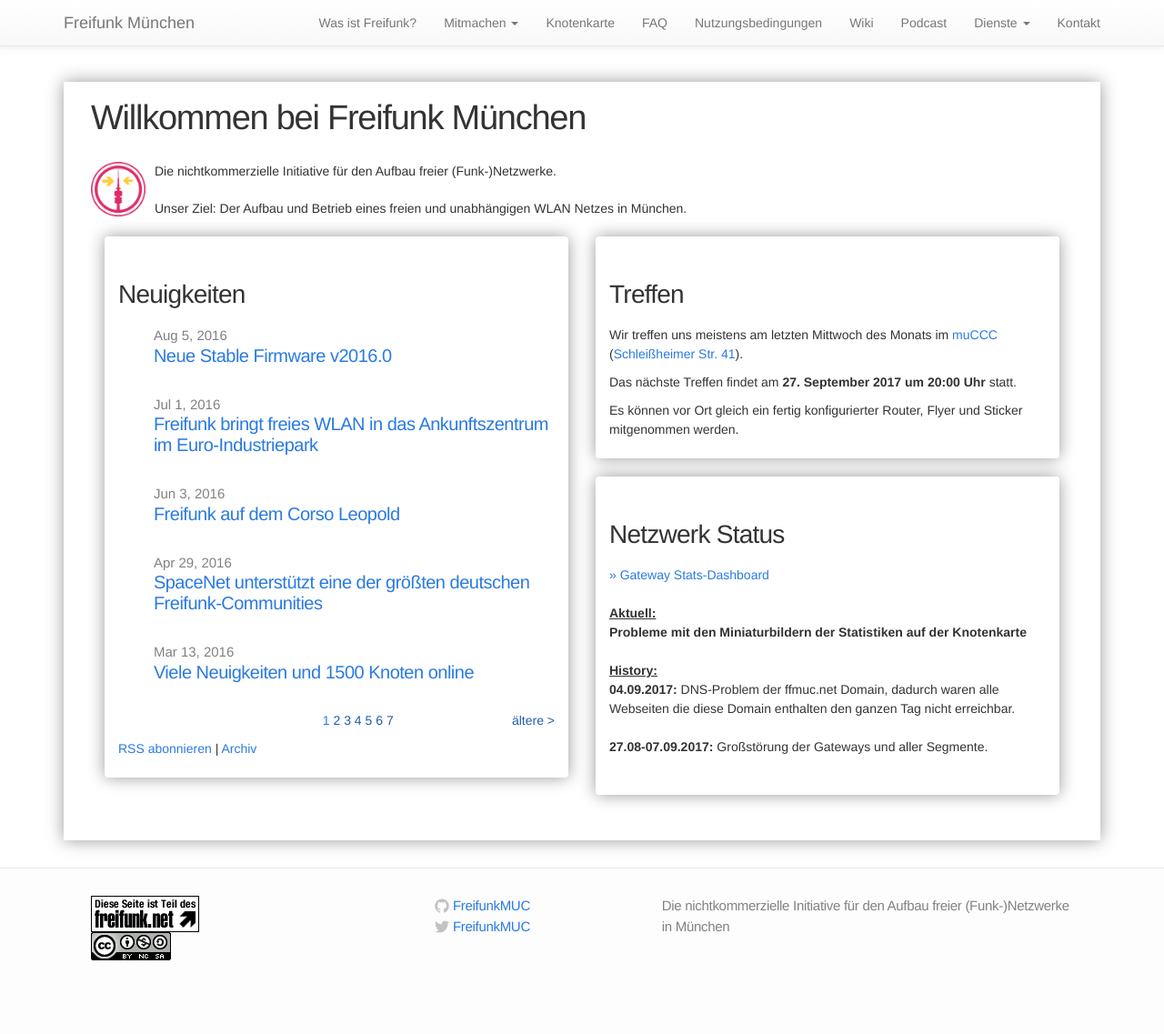
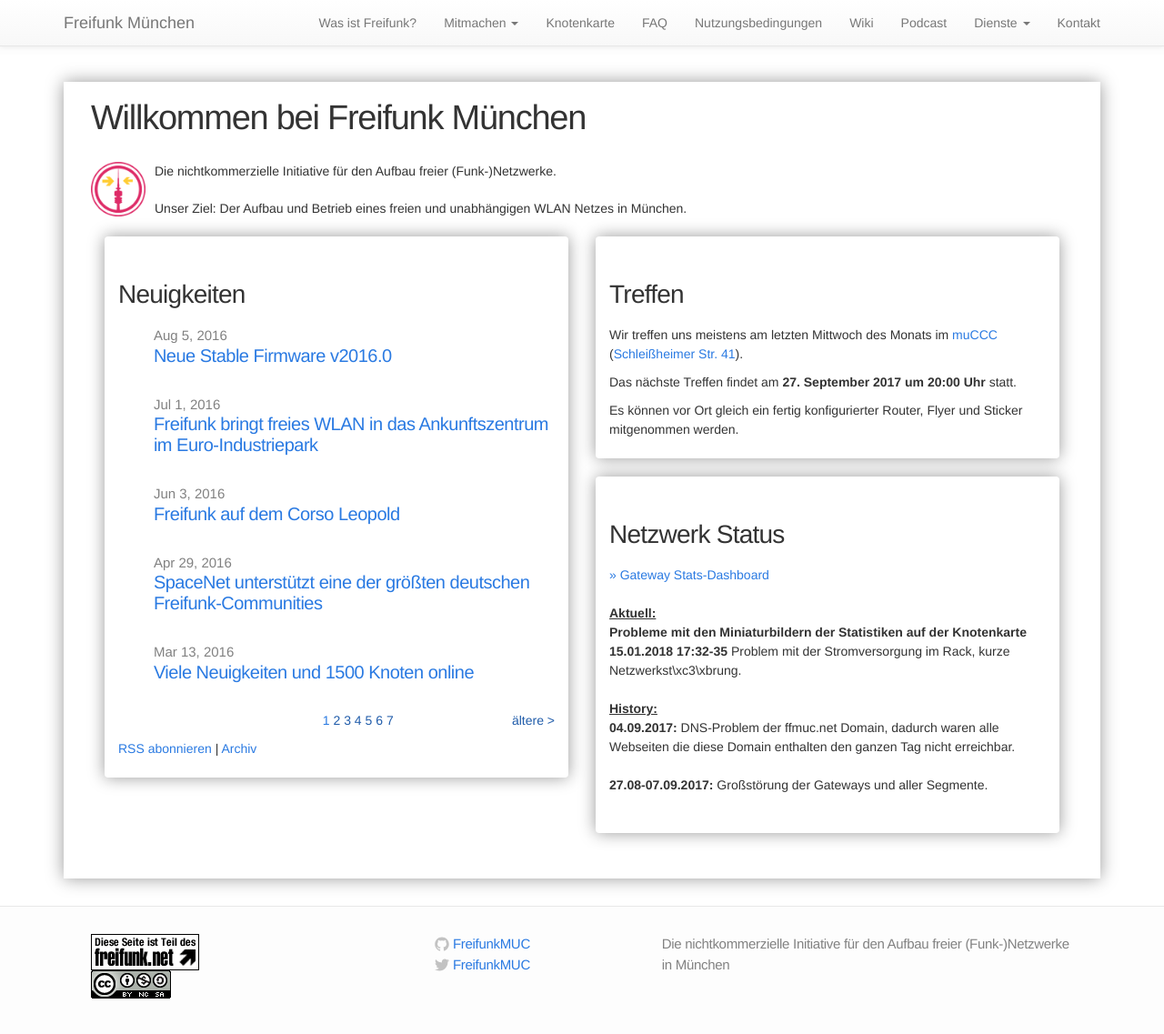
Before and after one commit to freifunkMUC/freifunkmuc.github.io, a Jekyll site: the page built from index.md, in a window 1280 px wide and 1153 px high. Shown: the top 1137 px of the window at 91% size. Built offline with Jekyll 4.4.1, drawn with Linux system fonts in a browser that asks for light colours.

Commit message:
Update Netzwerkstoerung 15.01.2018 17:30 Uhr

```diff
--- a/_includes/network-status.md
+++ b/_includes/network-status.md
@@ -3,6 +3,7 @@
 <br>
 <br><u><b>Aktuell:</b></u>
 <br><b>Probleme mit den Miniaturbildern der Statistiken auf der Knotenkarte</b>
+<br><b>15.01.2018 17:32-35</b> Problem mit der Stromversorgung im Rack, kurze Netzwerkst\xc3\xbrung.
 <br>
 <br><u><b>History:</b></u>
 <br><b>04.09.2017:</b> DNS-Problem der ffmuc.net Domain, dadurch waren alle Webseiten die diese Domain enthalten den ganzen Tag nicht erreichbar.
```
